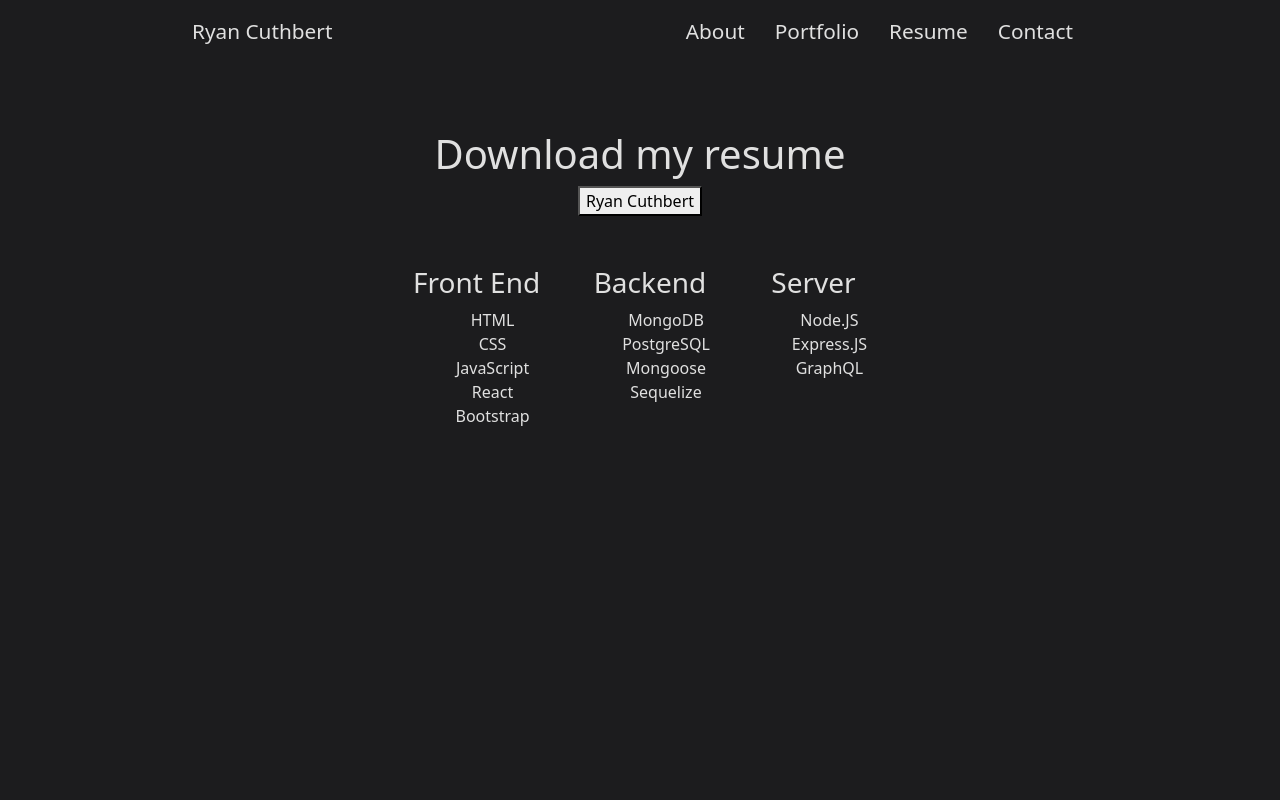
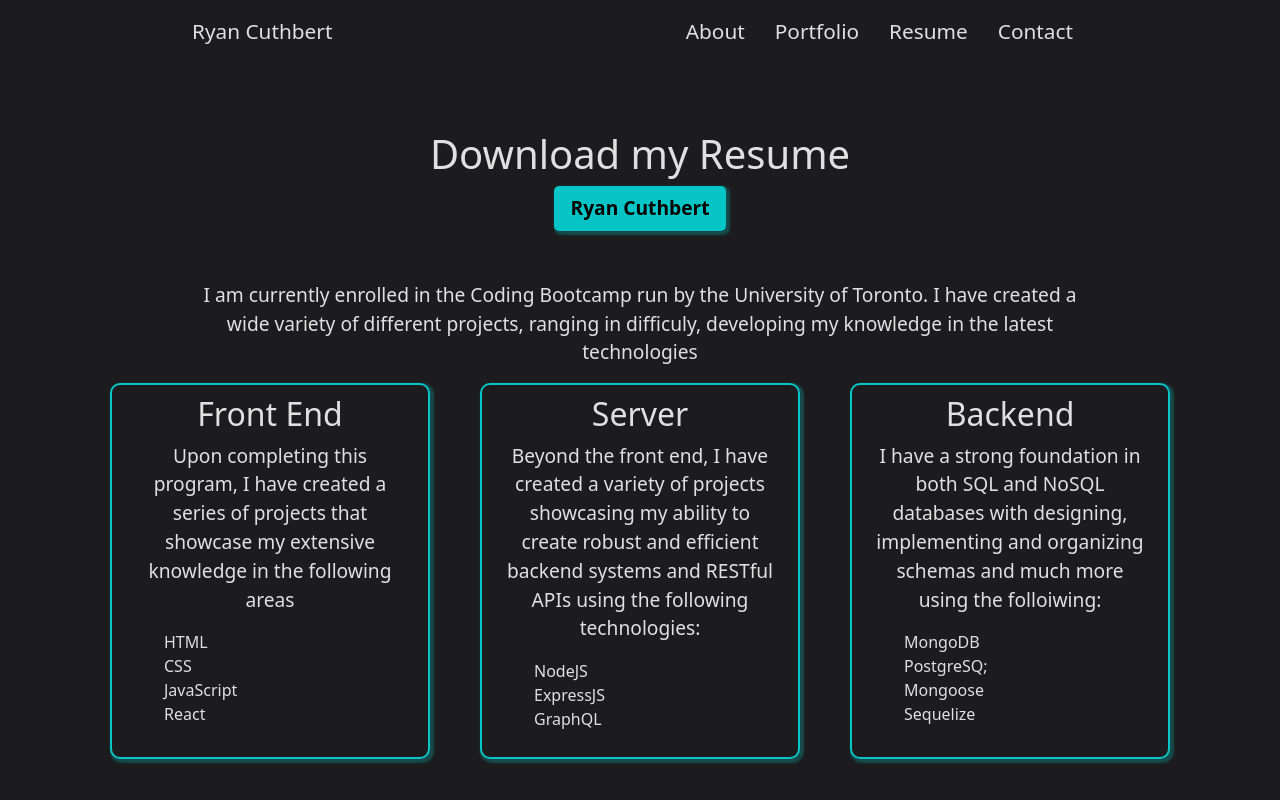
Before and after one commit to Ryan3389/React-Portfolio, a React (Vite) app: page /resume in a window 1280 px wide. Built offline with nearby package versions, Linux system fonts and the light colour scheme.

Commit message:
added resume page UI

```diff
--- a/src/App.css
+++ b/src/App.css
@@ -45,7 +45,18 @@
      color: var(--text-color);
  }
 
- .intro-text a {
+ .home-btn-container {
+     width: 100%;
+     text-align: center;
+ }
+
+ /* .intro-text a {
+     margin: 0px 10px;
+     text-decoration: none;
+     font-size: 1.1rem;
+ } */
+
+ .intro-container a {
      margin: 0px 10px;
      text-decoration: none;
      font-size: 1.1rem;
@@ -64,6 +75,7 @@
  .intro-name {
      margin: 0;
  }
+
 
  /*btn styles*/
 
@@ -103,6 +115,7 @@
      height: 90vh;
      background-color: var(--bg-color);
      color: var(--text-color);
+     padding-top: 75px;
  }
 
  .form-container {
@@ -118,17 +131,40 @@
  .input-div input,
  textarea {
      width: 100%;
+     background-color: var(--text-color);
+     border-radius: 7px;
+     padding: 5px 10px;
+     margin: 5px;
  }
 
  .input-div textarea {
      resize: none;
  }
 
+ .send-btn {
+     background-color: #00ffffbe;
+     box-shadow: 2px 2px 2px 2px #00ffff34;
+     padding: 8px 16px;
+     border-radius: 5px;
+     border: none;
+     font-weight: 600;
+     font-size: 1.2rem;
+ }
+
+
  /*Resume section styles*/
  .resume-section {
      height: 90vh;
      background-color: var(--bg-color);
      color: var(--text-color);
+ }
+
+ .resume-section p {
+     font-size: 1.2rem;
+ }
+
+ .resume-section h3 {
+     font-size: 2rem;
  }
 
  .resume-container {
@@ -142,6 +178,17 @@
      display: flex;
      justify-content: center;
      gap: 50px;
+ }
+
+ .skill {
+     border: 2px solid #00ffffbe;
+     box-shadow: 2px 2px 2px 2px #00ffff34;
+     padding: 10px 20px;
+     border-radius: 10px;
+     width: 25%;
+ }
+
+ .skill h3 {
      text-align: center;
  }
 
@@ -149,4 +196,21 @@
      list-style: none;
  }
 
+ .skills-intro {
+     width: 70%;
+     margin: auto;
+ }
+
+ .download-btn {
+     background-color: #00ffffbe;
+     box-shadow: 2px 2px 2px 2px #00ffff34;
+     padding: 8px 16px;
+     border-radius: 5px;
+     border: none;
+     font-weight: 600;
+     font-size: 1.2rem;
+ }
+
+
+
  /*Light purple: #BB86FC; */
--- a/src/components/UI/ContactForm.jsx
+++ b/src/components/UI/ContactForm.jsx
@@ -24,8 +24,8 @@ const Contact = () => {
     return (
         <section className='form-section'>
             <div className="form-container">
-                <h1>Contact Me</h1>
-                <p>Fill out the form below to connect</p>
+                <h1>Lets Connect</h1>
+                <p>Fill out the form below to get in touch</p>
                 <form ref={form} onSubmit={sendEmail}>
                     <div className="input-div">
                         <label>Name</label>
--- a/src/components/UI/DownloadResume.jsx
+++ b/src/components/UI/DownloadResume.jsx
@@ -5,38 +5,42 @@ function DownloadResume() {
     return (
         <section className='resume-section'>
             <article className="resume-container">
-                <h1>Download my resume</h1>
+                <h1>Download my Resume</h1>
                 <a href="/RyanCuthbert_resume.pdf" download="RyanCuthbert_resume.pdf">
-                    <button>Ryan Cuthbert</button>
+                    <button className='download-btn'>Ryan Cuthbert</button>
                 </a>
             </article>
-
+            <section className="skills-intro">
+                <p>I am currently enrolled in the Coding Bootcamp run by the University of Toronto. I have created a wide variety of different projects, ranging in difficuly, developing my knowledge in the latest technologies</p>
+            </section>
             <section className="skills-container">
                 <article className="skill">
                     <h3>Front End</h3>
+                    <p>Upon completing this program, I have created a series of projects that showcase my extensive knowledge in the following areas</p>
                     <ul>
                         <li>HTML</li>
                         <li>CSS</li>
                         <li>JavaScript</li>
                         <li>React</li>
-                        <li>Bootstrap</li>
+                    </ul>
+                </article>
+                <article className="skill">
+                    <h3>Server</h3>
+                    <p>Beyond the front end, I have created a variety of projects showcasing my ability to create robust and efficient backend systems and RESTful APIs using the following technologies:</p>
+                    <ul>
+                        <li>NodeJS</li>
+                        <li>ExpressJS</li>
+                        <li>GraphQL</li>
                     </ul>
                 </article>
                 <article className="skill">
                     <h3>Backend</h3>
+                    <p>I have a strong foundation in both SQL and NoSQL databases with designing, implementing and organizing schemas and much more using the folloiwing:</p>
                     <ul>
                         <li>MongoDB</li>
-                        <li>PostgreSQL</li>
+                        <li>PostgreSQ;</li>
                         <li>Mongoose</li>
                         <li>Sequelize</li>
-                    </ul>
-                </article>
-                <article className="skill">
-                    <h3>Server</h3>
-                    <ul>
-                        <li>Node.JS</li>
-                        <li>Express.JS</li>
-                        <li>GraphQL</li>
                     </ul>
                 </article>
             </section>
--- a/src/components/UI/HomeContent.jsx
+++ b/src/components/UI/HomeContent.jsx
@@ -9,10 +9,15 @@ function HomeContent() {
                         <div className="intro-text">
                             <p className="intro-name">Ryan Cuthbert</p>
                             <p className="intro-job-title">Full Stack Developer</p>
-                            <p>Lorem ipsum dolor sit amet, consectetur adipisicing elit. Esse iste, minima nam odit dignissimos maiores aliquam quis nesciunt dolorum ab animi dolore, ipsum perferendis fuga nihil, ducimus dicta. Ea, sint.</p>
+                            <p>I am a full stack developer with extensive knowledge in front end development/design, server and backend development using the latest technologies.</p>
+                            {/* <a href="#about-me" className="about-link">About Me</a>
+                            <a href="#" className="github-link">GitHub</a> */}
+                        </div>
+                        <div className="home-btn-container">
                             <a href="#about-me" className="about-link">About Me</a>
                             <a href="#" className="github-link">GitHub</a>
                         </div>
+
                     </div>
                     <div className="intro-img">
                         <p>Img of me</p>
```
